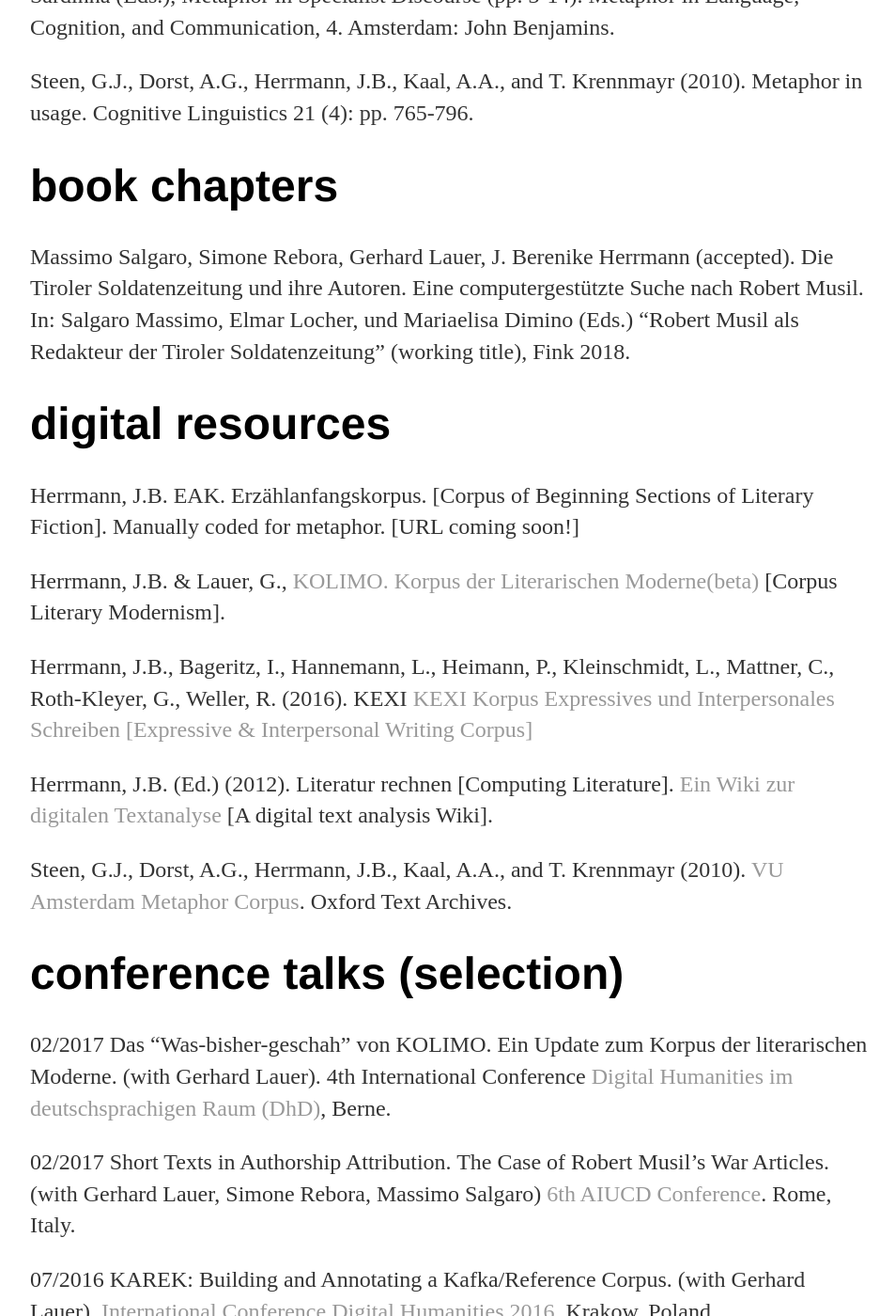
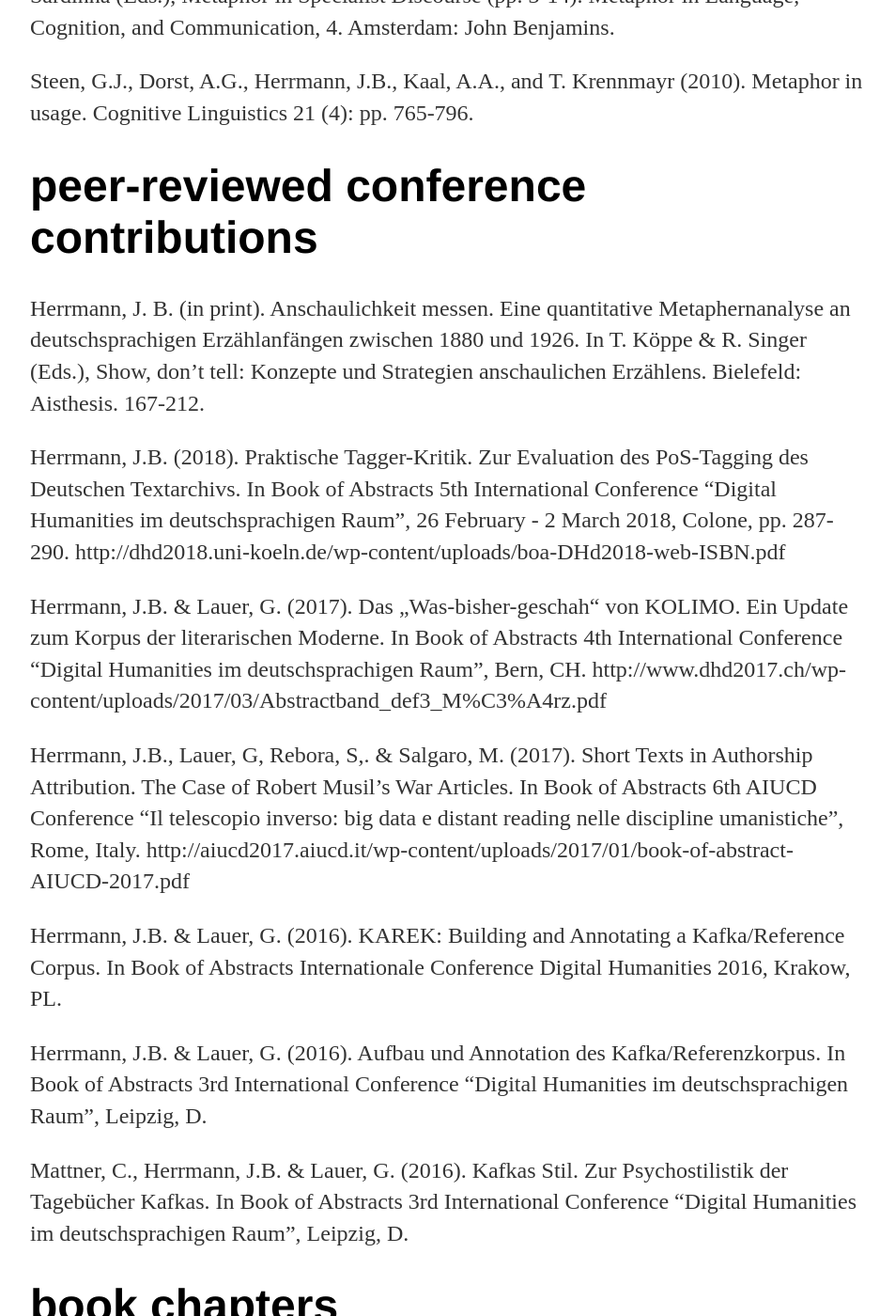
Before and after one commit to jberenike/jberenike.github.io, a Jekyll site: the page built from publications.md, in a window 1280 px wide and 1400 px high, scrolled down 2475 px. Shown: the whole window at 94% size, without its empty margins (160-1113 px from the left). Built offline with Jekyll 4.4.1, drawn with Linux system fonts in a browser that asks for light colours; some of the changed text lies outside the part shown.

Commit message:
Update publications.md

```diff
--- a/publications.md
+++ b/publications.md
@@ -21,12 +21,10 @@ title: j. berenike herrmann
 
 # peer-reviewed papers
 
+ Herrmann, J.B. & Lauer, G. (in print). Korpusliteraturwissenschaft. Zur Konzeption und Praxis am Beispiel eines Korpus zur literarischen Moderne. Osnabrücker Beiträge zur Sprachtheorie (OBST), 92.
+•Herrmann, J.B., Woll, K., & Dorst. A.G (im Druck). Linguistic Metaphor Identification in German, in: Nacey, S., Dorst, A.G., Krennmayr, T., & W.G. Reijnierse (Eds.). MIPVU in Multiple Languages. Amsterdam: John Benjamins.
 
- Herrmann, J.B. (accepted): In a test bed with Kafka. Introducing a mixed-method approach to digital stylistics, in: Chambers, S., Jones, C., Kestemont, M., Koolen, M. & J. van Zundert (Eds.). _Special Issue DHBenelux 2015_, Digital Humanities Quarterly.
-
- Herrmann, J.B. (accepted): Anschaulichkeit messen. Eine quantitative Metaphernanalyse an deutschsprachigen Erzählanfängen zwischen 1880 und 1926. In: Köppe, T. & Singer, R.: „Show, don’t tell“. 	Anschaulichkeit – Veranschaulichung – Erzählen. Münster: Mentis.
- [ = Measuring Stylistic Vividness. A quantitative metaphor analysis of the beginning sections of German narrative fiction 1880 -1926].
-
+ Herrmann, J.B. (2017): In a test bed with Kafka. Introducing a mixed-method approach to digital stylistics, in: Chambers, S., Jones, C., Kestemont, M., Koolen, M. & J. van Zundert (Eds.). _Special Issue DHBenelux 2015_, Digital Humanities Quarterly.
 
  Herrmann, J.B. (2016): "Läuse im Pelz der Sprache?" Zu Funktionen von Modalpartikeln in narrativen (De-)Motivierungsstrategien bei Franz Kafka [On the functions of modal particles in Franz Kafka’s narrative strategies], in: Horváth, M. & Mellmann, K. (Eds.), Die biologisch-kognitiven Grundlagen narrativer Motivierung. Poetogenesis - Studien zur empirischen Anthropologie der Literatur, 10. Münster: Mentis.
 
@@ -42,10 +40,27 @@ title: j. berenike herrmann
 
  Steen, G.J., Dorst, A.G., Herrmann, J.B., Kaal, A.A., and T. Krennmayr (2010). Metaphor in usage. Cognitive Linguistics 21 (4): pp. 765-796.
 
+# peer-reviewed conference contributions
+
+ Herrmann, J. B. (in print). Anschaulichkeit messen. Eine quantitative Metaphernanalyse an deutschsprachigen Erzählanfängen zwischen 1880 und 1926. In T. Köppe & R. Singer (Eds.), Show, don’t tell: Konzepte und Strategien anschaulichen Erzählens. Bielefeld: Aisthesis. 167-212.
+
+ Herrmann, J.B. (2018). Praktische Tagger-Kritik. Zur Evaluation des PoS-Tagging des Deutschen Textarchivs. In Book of Abstracts 5th International Conference “Digital Humanities im deutschsprachigen Raum”, 26 February - 2 March 2018, Colone, pp. 287-290.  http://dhd2018.uni-koeln.de/wp-content/uploads/boa-DHd2018-web-ISBN.pdf
+
+ Herrmann, J.B. & Lauer, G. (2017). Das „Was-bisher-geschah“ von KOLIMO. Ein Update zum Korpus der literarischen Moderne. In Book of Abstracts 4th International Conference “Digital Humanities im deutschsprachigen Raum”, Bern, CH. http://www.dhd2017.ch/wp-content/uploads/2017/03/Abstractband_def3_M%C3%A4rz.pdf
+
+ Herrmann, J.B., Lauer, G, Rebora, S,. & Salgaro, M. (2017). Short Texts in Authorship Attribution. The Case of Robert Musil’s War Articles. In Book of Abstracts 6th AIUCD Conference “Il telescopio inverso: big data e distant reading nelle discipline umanistiche”, Rome, Italy. http://aiucd2017.aiucd.it/wp-content/uploads/2017/01/book-of-abstract-AIUCD-2017.pdf
+
+ Herrmann, J.B. & Lauer, G. (2016). KAREK: Building and Annotating a Kafka/Reference Corpus. In Book of Abstracts Internationale Conference Digital Humanities 2016, Krakow, PL.
+
+ Herrmann, J.B. & Lauer, G. (2016). Aufbau und Annotation des Kafka/Referenzkorpus. In Book of Abstracts 3rd International Conference “Digital Humanities im deutschsprachigen Raum”, Leipzig, D.
+
+ Mattner, C., Herrmann, J.B. & Lauer, G. (2016). Kafkas Stil. Zur Psychostilistik der Tagebücher Kafkas. In Book of Abstracts 3rd International Conference “Digital Humanities im deutschsprachigen Raum”, Leipzig, D.
+
+
 
 # book chapters
 
-Massimo Salgaro, Simone Rebora, Gerhard Lauer, J. Berenike Herrmann (accepted). Die Tiroler Soldatenzeitung und ihre Autoren. Eine computergestützte Suche nach Robert Musil. In: Salgaro Massimo, Elmar Locher, und Mariaelisa Dimino (Eds.) "Robert Musil als Redakteur der Tiroler Soldatenzeitung" (working title), Fink 2018.
+Massimo Salgaro, Simone Rebora, Gerhard Lauer, J. Berenike Herrmann (in print). Die Tiroler Soldatenzeitung und ihre Autoren. Eine computergestützte Suche nach Robert Musil. In: Salgaro Massimo, Elmar Locher, und Mariaelisa Dimino (Eds.). Robert Musil als Redakteur der Tiroler Soldatenzeitung, Fink.
 
 
 # digital resources
@@ -63,7 +78,9 @@ Massimo Salgaro, Simone Rebora, Gerhard Lauer, J. Berenike Herrmann (accepted).
 
 # conference talks (selection)
 
-02/2017 Das "Was-bisher-geschah" von KOLIMO. Ein Update zum Korpus der literarischen Moderne. (with Gerhard Lauer). 4th International Conference <a href="http://www.dhd2017.ch/wp-content/uploads/2017/03/Abstractband_def3_M%C3%A4rz.pdf" target="_blank">Digital Humanities im deutschsprachigen Raum (DhD)</a>, Berne.
+03/2018 Praktische Tagger-Kritik. Zur Evaluation des PoS-Tagging des Deutschen Textarchivs. 4th International Conference “Digital Humanities im deutschsprachigen Raum”, 26 Februar - 2 März 2018, Köln, S. 287-290.
+
+02/2017 Das "Was-bisher-geschah" von KOLIMO. Ein Update zum Korpus der literarischen Moderne. (with Gerhard Lauer). 4th International Conference Digital Humanities im deutschsprachigen Raum (DhD), Berne, CH.
 
 02/2017 Short Texts in Authorship Attribution. The Case of Robert Musil’s War Articles. (with Gerhard Lauer, Simone Rebora, Massimo Salgaro) <a href="https://www.conftool.net/aiucd2017/index.php?page=browseSessions&form_session=27" target="_blank">6th AIUCD Conference</a>. Rome, Italy.
 
@@ -92,6 +109,10 @@ Massimo Salgaro, Simone Rebora, Gerhard Lauer, J. Berenike Herrmann (accepted).
 06/2011 Exploring metaphorical language use in academic prose. A cross-register corpus-analysis. International Stylistics Across Disciplines (SAD) Conference, Leiden University, NL.
 
 # invited talks (selection)
+ 04/2018 Text mining for cultural heritage: A very short intro to measures of readability and metaphor.
+<a href="http://www.msh.univ-nantes.fr/96280119/0/fiche___actualite/&RH=ACCUEIL" target="_blank">Atelier Numérique “Gérer et explorer les données textuelles”</a>, 10 April 2018, Le Mans University, France.
+
+11/2017 Where's literariness? Assessing literary style in German 19th C and early 20th C texts. Doktoranden- und Postdoc-Kolloquium Herman-Paul-School of Linguistics, University Freiburg i. Br., D and Basel University, CH.
 
  09/2017 WYSIWYG? Getting behind the scenes of Digital Humanities research. <a href="http://www.ghentcdh.ugent.be/content/dhds-symposium-keynote-dr-berenike-herrmann-basel" target="_blank"> Keynote at _#DHDS Symposium Loading: Methods and Approaches in Digital Humanities_, </a> Ghent Centre for Digital Humanities, Ghent University.
 
```
